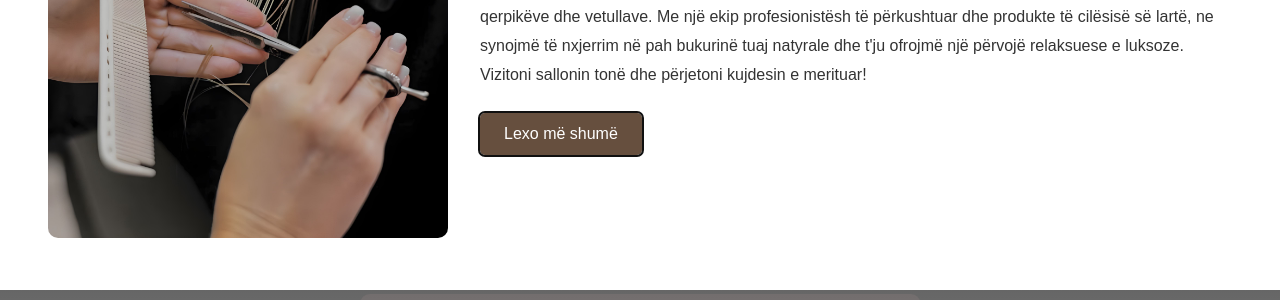
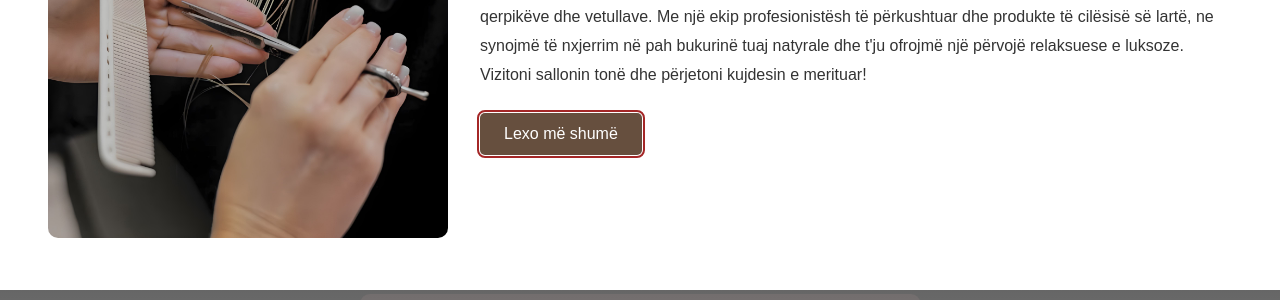
Before and after one commit to Vessa-is/UEB24_Gr19, a PHP site: page / in a window 1280 px wide, with the restyled element focused. Shown: the part 1300-1600 px from the top of the page. Run offline with PHP 8.4, Linux system fonts and the light colour scheme.

Commit message:
css outline
perdorimi i outline vetive

```diff
--- a/style.css
+++ b/style.css
@@ -149,6 +149,10 @@ section {
 
 .about-button:hover {
   background-color: #4f3d30;
+}
+
+.about-button:focus {
+  outline: 2px solid #a42727;
 }
 
 
```
